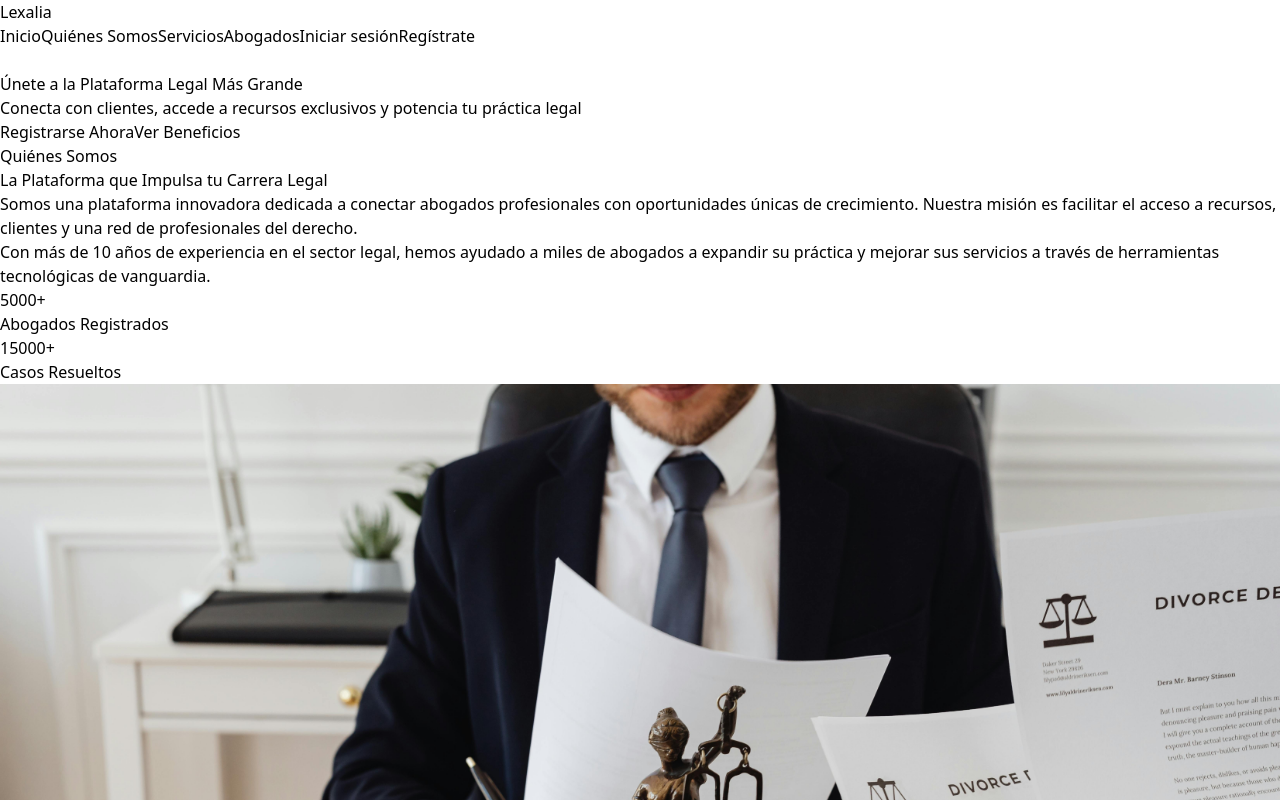
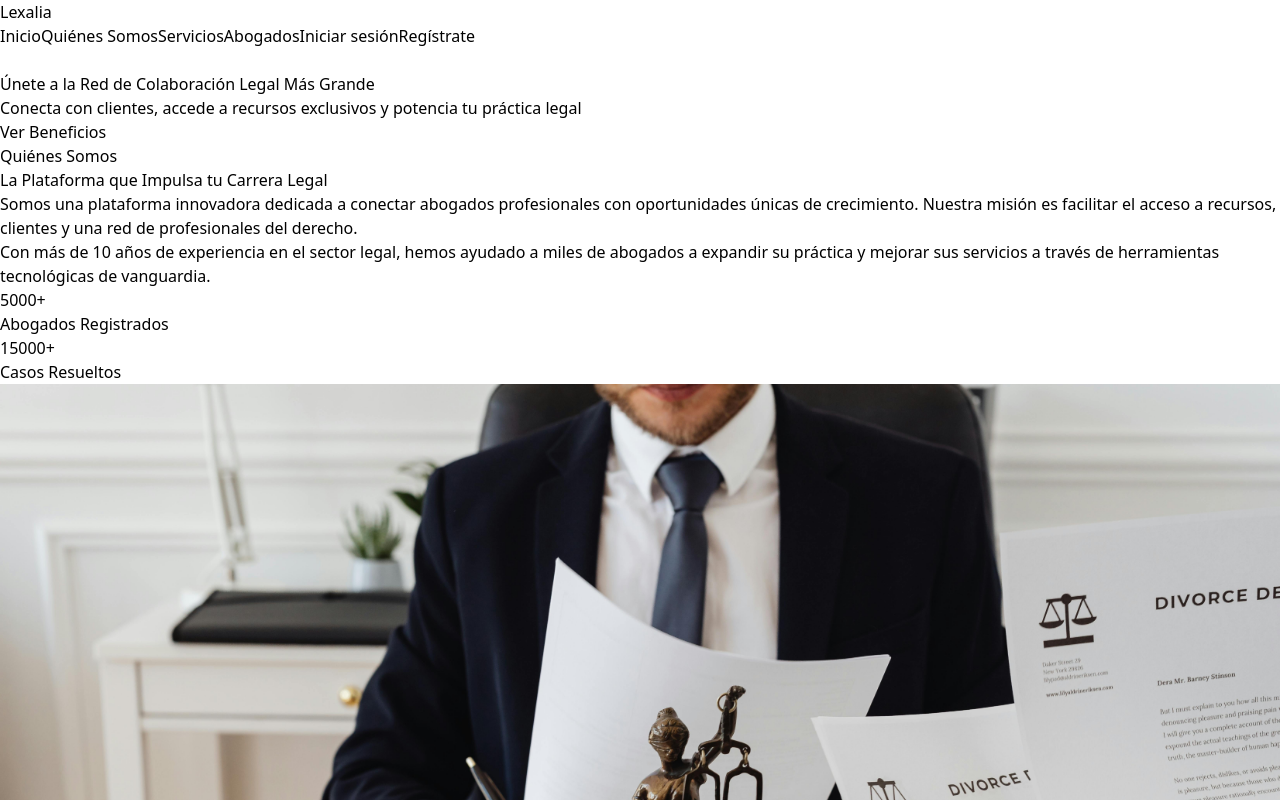
Before and after one commit to AndyCode01/plataforma-lexalia, a React (Vite) app: page / in a window 1280 px wide. Shown: the top 800 px of the page. Built offline with nearby package versions, Linux system fonts and the light colour scheme; no server answers.

Commit message:
Hero: nuevo título y solo botón beneficios azul

```diff
--- a/src/components/Hero.jsx
+++ b/src/components/Hero.jsx
@@ -7,21 +7,15 @@ const Hero = () => {
       {/* Content */}
       <div className="relative z-10 text-center px-4 sm:px-6 lg:px-8 max-w-5xl mx-auto">
         <h1 className="text-4xl sm:text-5xl md:text-6xl font-bold text-white mb-6">
-          Únete a la Plataforma Legal Más Grande
+          Únete a la Red de Colaboración Legal Más Grande
         </h1>
         <p className="text-xl sm:text-2xl text-gray-200 mb-8 max-w-3xl mx-auto">
           Conecta con clientes, accede a recursos exclusivos y potencia tu práctica legal
         </p>
-        <div className="flex flex-col sm:flex-row gap-4 justify-center">
-          <a
-            href="#registro"
-            className="bg-blue-600 hover:bg-blue-700 text-white font-bold py-3 px-8 rounded-lg text-lg transition transform hover:scale-105"
-          >
-            Registrarse Ahora
-          </a>
+        <div className="flex justify-center">
           <a
             href="#servicios"
-            className="bg-transparent border-2 border-white hover:bg-white hover:text-slate-900 text-white font-bold py-3 px-8 rounded-lg text-lg transition"
+            className="bg-blue-600 hover:bg-blue-700 text-white font-bold py-3 px-8 rounded-lg text-lg transition transform hover:scale-105"
           >
             Ver Beneficios
           </a>
```
